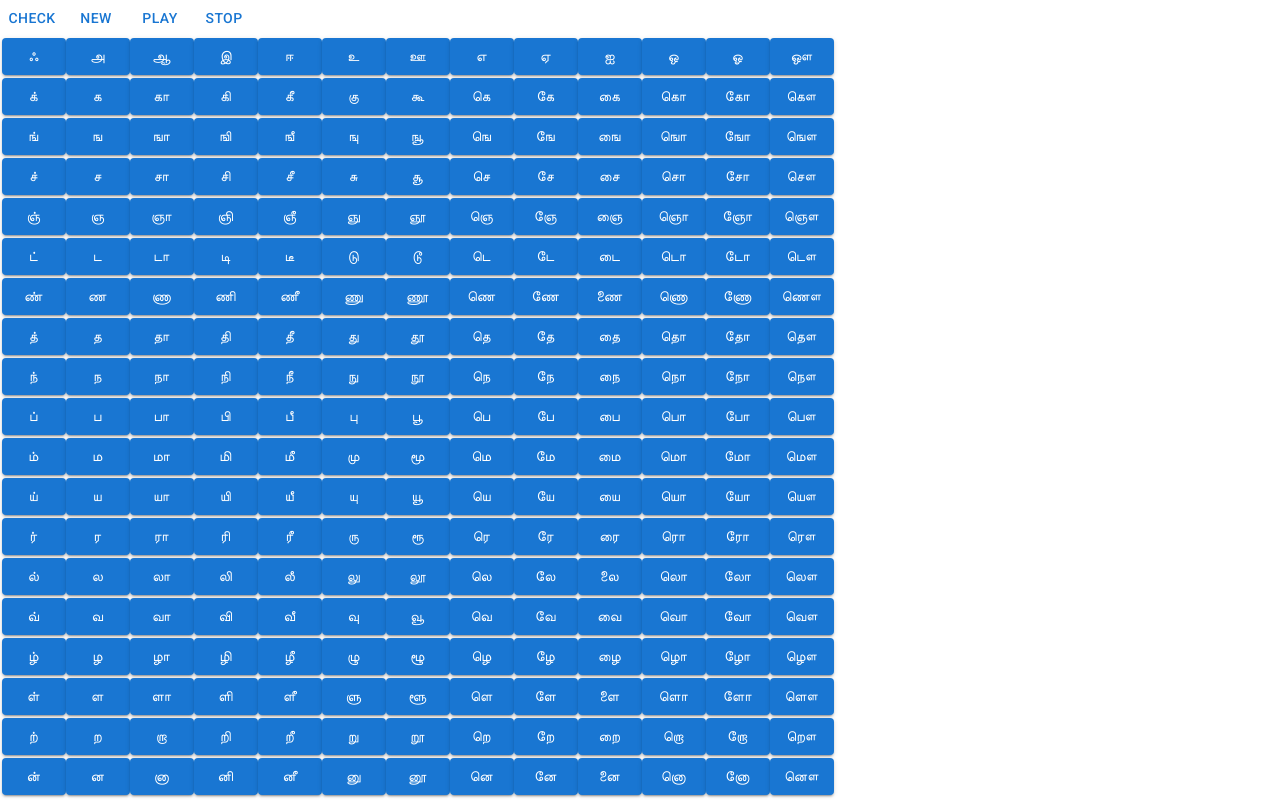
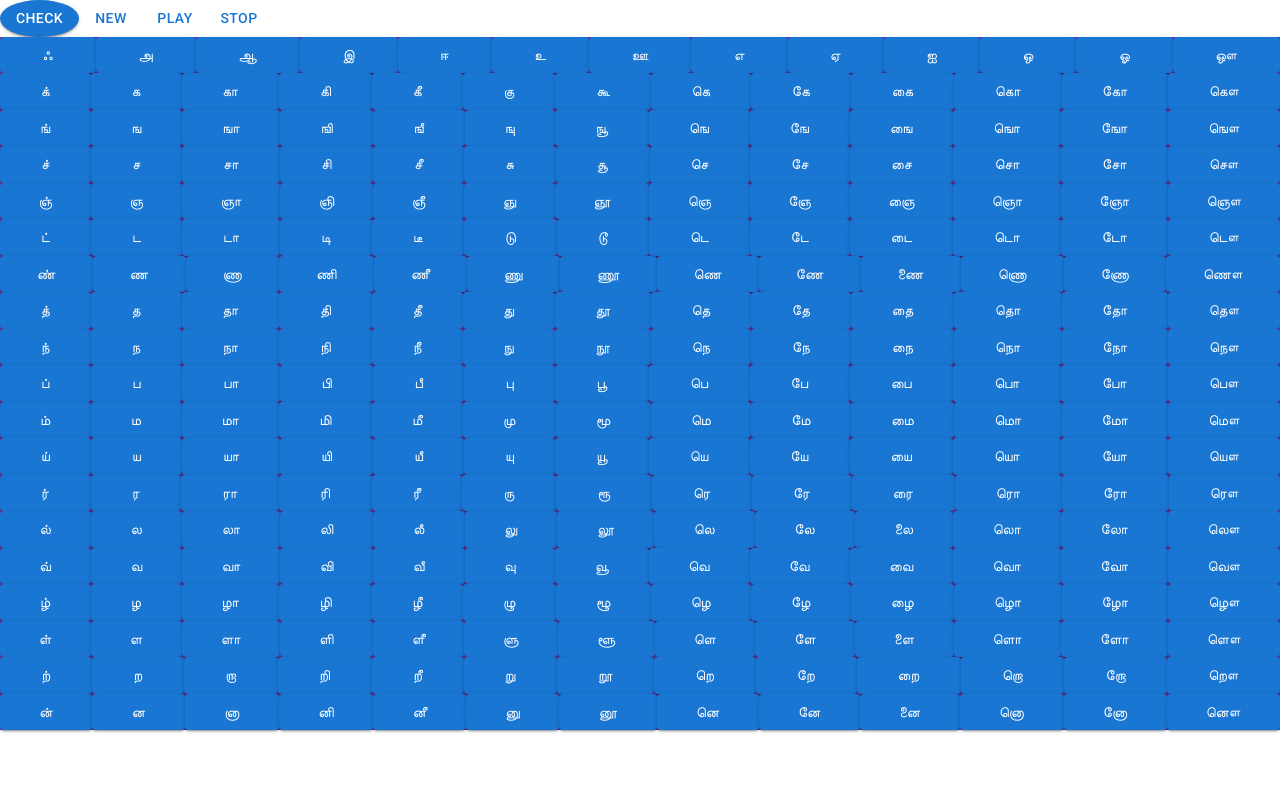
Before and after one commit to aadhavanpl/lang-basics, a React (Create React App) app: page / in a window 1280 px wide. Built offline with nearby package versions, Linux system fonts and the light colour scheme.

Commit message:
testing with css

```diff
--- a/src/App.css
+++ b/src/App.css
@@ -1,9 +1,24 @@
-.App {
-  text-align: center;
-  padding: 1.5px;
+.all-buttons {
   display: flex;
-  height: 37px;
-  width: 50px;
+  flex-direction: column;
+  background-color: rebeccapurple;
+
+}
+
+.row-buttons {
+  display: flex;
+  flex-wrap: nowrap;
+  align-items: center;
+  justify-content: center;
+}
+
+Button {
+  flex-grow: 1;
+  flex-basis: 100;
+}
+
+#che {
+  border-radius: 100%;
 }
 
 .App-logo {
--- a/src/App.js
+++ b/src/App.js
@@ -29,7 +29,7 @@ function AudioPlayer() {
 
 {/* console.log(source); document.getElementById("audiosource").setAttribute('src', source); */}
 
-      <Button onClick={() => {console.log(ans); console.log(final_ans); if(ans===final_ans) { console.log("correct"); final_ans = randomWords(); chooseAudio(final_ans); } else { console.log("incorrect. try again"); }ans = "";}}>Check</Button>
+      <Button id="che" variant = "contained" onClick={() => {console.log(ans); console.log(final_ans); if(ans===final_ans) { console.log("correct"); final_ans = randomWords(); chooseAudio(final_ans); } else { console.log("incorrect. try again"); }ans = "";}}>Check</Button>
       <Button onClick={() => {final_ans = randomWords(); chooseAudio(final_ans)}} type="button">New</Button>
       <Button onClick={() => {play()}} type="button">Play</Button>
       <Button onClick={() => {stop()}} type="button">Stop</Button>
@@ -39,8 +39,8 @@ function AudioPlayer() {
 
 function App() {
   return (
-    <div className='buttons'>
-        <div className='App'>
+    <div className='all-buttons'>
+        <div className='row-buttons'>
           <Button variant = "contained" onClick={() => { ans = ans.concat("ஃ");}}>ஃ</Button>
           <Button variant = "contained" onClick={() => { ans = ans.concat("அ");}}>அ</Button>
           <Button variant = "contained" onClick={() => { ans = ans.concat("ஆ");}}>ஆ</Button>
@@ -56,7 +56,7 @@ function App() {
           <Button variant = "contained" onClick={() => { ans = ans.concat("ஔ");}}>ஔ</Button>
         </div>
 
-        <div className='App'>
+        <div className='row-buttons'>
           <Button variant = "contained" onClick={() => { ans = ans.concat("க்");}}>க்</Button>
           <Button variant = "contained" onClick={() => { ans = ans.concat("க");}}>க</Button>
           <Button variant = "contained" onClick={() => { ans = ans.concat("கா");}}>கா</Button>
@@ -72,7 +72,7 @@ function App() {
           <Button variant = "contained" onClick={() => { ans = ans.concat("கௌ");}}>கௌ</Button>
         </div>
 
-        <div className='App'>
+        <div className='row-buttons'>
           <Button variant = "contained" onClick={() => { ans = ans.concat("ங்");}}>ங்</Button>
           <Button variant = "contained" onClick={() => { ans = ans.concat("ங");}}>ங</Button>
           <Button variant = "contained" onClick={() => { ans = ans.concat("ஙா");}}>ஙா</Button>
@@ -88,7 +88,7 @@ function App() {
           <Button variant = "contained" onClick={() => { ans = ans.concat("ஙௌ");}}>ஙௌ</Button>
         </div>
 
-        <div className='App'>
+        <div className='row-buttons'>
           <Button variant = "contained" onClick={() => { ans = ans.concat("ச்");}}>ச்</Button>
           <Button variant = "contained" onClick={() => { ans = ans.concat("ச");}}>ச</Button>
           <Button variant = "contained" onClick={() => { ans = ans.concat("சா");}}>சா</Button>
@@ -104,7 +104,7 @@ function App() {
           <Button variant = "contained" onClick={() => { ans = ans.concat("சௌ");}}>சௌ</Button>
         </div>
 
-        <div className='App'>
+        <div className='row-buttons'>
           <Button variant = "contained" onClick={() => { ans = ans.concat("ஞ்");}}>ஞ்</Button>
           <Button variant = "contained" onClick={() => { ans = ans.concat("ஞ");}}>ஞ</Button>
           <Button variant = "contained" onClick={() => { ans = ans.concat("ஞா");}}>ஞா</Button>
@@ -120,7 +120,7 @@ function App() {
           <Button variant = "contained" onClick={() => { ans = ans.concat("ஞௌ");}}>ஞௌ</Button>
         </div>
 
-        <div className='App'>
+        <div className='row-buttons'>
           <Button variant = "contained" onClick={() => { ans = ans.concat("ட்");}}>ட்</Button>
           <Button variant = "contained" onClick={() => { ans = ans.concat("ட");}}>ட</Button>
           <Button variant = "contained" onClick={() => { ans = ans.concat("டா");}}>டா</Button>
@@ -136,7 +136,7 @@ function App() {
           <Button variant = "contained" onClick={() => { ans = ans.concat("டௌ");}}>டௌ</Button>
         </div>
 
-        <div className='App'>
+        <div className='row-buttons'>
           <Button variant = "contained" onClick={() => { ans = ans.concat("ண்");}}>ண்</Button>
           <Button variant = "contained" onClick={() => { ans = ans.concat("ண");}}>ண</Button>
           <Button variant = "contained" onClick={() => { ans = ans.concat("ணா");}}>ணா</Button>
@@ -152,7 +152,7 @@ function App() {
           <Button variant = "contained" onClick={() => { ans = ans.concat("ணௌ");}}>ணௌ</Button>
         </div>
 
-        <div className='App'>
+        <div className='row-buttons'>
           <Button variant = "contained" onClick={() => { ans = ans.concat("த்");}}>த்</Button>
           <Button variant = "contained" onClick={() => { ans = ans.concat("த");}}>த</Button>
           <Button variant = "contained" onClick={() => { ans = ans.concat("தா");}}>தா</Button>
@@ -168,7 +168,7 @@ function App() {
           <Button variant = "contained" onClick={() => { ans = ans.concat("தௌ");}}>தௌ</Button>
         </div>
 
-        <div className='App'>
+        <div className='row-buttons'>
           <Button variant = "contained" onClick={() => { ans = ans.concat("ந்");}}>ந்</Button>
           <Button variant = "contained" onClick={() => { ans = ans.concat("ந");}}>ந</Button>
           <Button variant = "contained" onClick={() => { ans = ans.concat("நா");}}>நா</Button>
@@ -184,7 +184,7 @@ function App() {
           <Button variant = "contained" onClick={() => { ans = ans.concat("நௌ");}}>நௌ</Button>
         </div>
 
-        <div className='App'>
+        <div className='row-buttons'>
           <Button variant = "contained" onClick={() => { ans = ans.concat("ப்");}}>ப்</Button>
           <Button variant = "contained" onClick={() => { ans = ans.concat("ப");}}>ப</Button>
           <Button variant = "contained" onClick={() => { ans = ans.concat("பா");}}>பா</Button>
@@ -200,7 +200,7 @@ function App() {
           <Button variant = "contained" onClick={() => { ans = ans.concat("பௌ");}}>பௌ</Button>
         </div>
 
-        <div className='App'>
+        <div className='row-buttons'>
           <Button variant = "contained" onClick={() => { ans = ans.concat("ம்");}}>ம்</Button>
           <Button variant = "contained" onClick={() => { ans = ans.concat("ம");}}>ம</Button>
           <Button variant = "contained" onClick={() => { ans = ans.concat("மா");}}>மா</Button>
@@ -216,7 +216,7 @@ function App() {
           <Button variant = "contained" onClick={() => { ans = ans.concat("மௌ");}}>மௌ</Button>
         </div>
 
-        <div className='App'>
+        <div className='row-buttons'>
           <Button variant = "contained" onClick={() => { ans = ans.concat("ய்");}}>ய்</Button>
           <Button variant = "contained" onClick={() => { ans = ans.concat("ய");}}>ய</Button>
           <Button variant = "contained" onClick={() => { ans = ans.concat("யா");}}>யா</Button>
@@ -233,7 +233,7 @@ function App() {
         </div>
 
 
-        <div className='App'>
+        <div className='row-buttons'>
           <Button variant = "contained" onClick={() => { ans = ans.concat("ர்");}}>ர்</Button>
           <Button variant = "contained" onClick={() => { ans = ans.concat("ர");}}>ர</Button>
           <Button variant = "contained" onClick={() => { ans = ans.concat("ரா");}}>ரா</Button>
@@ -249,7 +249,7 @@ function App() {
           <Button variant = "contained" onClick={() => { ans = ans.concat("ரௌ");}}>ரௌ</Button>
         </div>
 
-        <div className='App'>
+        <div className='row-buttons'>
           <Button variant = "contained" onClick={() => { ans = ans.concat("ல்");}}>ல்</Button>
           <Button variant = "contained" onClick={() => { ans = ans.concat("ல");}}>ல</Button>
           <Button variant = "contained" onClick={() => { ans = ans.concat("லா");}}>லா</Button>
@@ -265,7 +265,7 @@ function App() {
           <Button variant = "contained" onClick={() => { ans = ans.concat("லௌ");}}>லௌ</Button>
         </div>
 
-        <div className='App'>
+        <div className='row-buttons'>
           <Button variant = "contained" onClick={() => { ans = ans.concat("வ்");}}>வ்</Button>
           <Button variant = "contained" onClick={() => { ans = ans.concat("வ");}}>வ</Button>
           <Button variant = "contained" onClick={() => { ans = ans.concat("வா");}}>வா</Button>
@@ -281,7 +281,7 @@ function App() {
           <Button variant = "contained" onClick={() => { ans = ans.concat("வௌ");}}>வௌ</Button>
         </div>
 
-        <div className='App'>
+        <div className='row-buttons'>
           <Button variant = "contained" onClick={() => { ans = ans.concat("ழ்");}}>ழ்</Button>
           <Button variant = "contained" onClick={() => { ans = ans.concat("ழ");}}>ழ</Button>
           <Button variant = "contained" onClick={() => { ans = ans.concat("ழா");}}>ழா</Button>
@@ -297,7 +297,7 @@ function App() {
           <Button variant = "contained" onClick={() => { ans = ans.concat("ழௌ");}}>ழௌ</Button>
         </div>
 
-        <div className='App'>
+        <div className='row-buttons'>
           <Button variant = "contained" onClick={() => { ans = ans.concat("ள்");}}>ள்</Button>
           <Button variant = "contained" onClick={() => { ans = ans.concat("ள");}}>ள</Button>
           <Button variant = "contained" onClick={() => { ans = ans.concat("ளா");}}>ளா</Button>
@@ -313,7 +313,7 @@ function App() {
           <Button variant = "contained" onClick={() => { ans = ans.concat("ளௌ");}}>ளௌ</Button>
         </div>
 
-        <div className='App'>
+        <div className='row-buttons'>
           <Button variant = "contained" onClick={() => { ans = ans.concat("ற்");}}>ற்</Button>
           <Button variant = "contained" onClick={() => { ans = ans.concat("ற");}}>ற</Button>
           <Button variant = "contained" onClick={() => { ans = ans.concat("றா");}}>றா</Button>
@@ -329,7 +329,7 @@ function App() {
           <Button variant = "contained" onClick={() => { ans = ans.concat("றௌ");}}>றௌ</Button>
         </div>
 
-        <div className='App'>
+        <div className='row-buttons'>
           <Button variant = "contained" onClick={() => { ans = ans.concat("ன்");}}>ன்</Button>
           <Button variant = "contained" onClick={() => { ans = ans.concat("ன");}}>ன</Button>
           <Button variant = "contained" onClick={() => { ans = ans.concat("னா");}}>னா</Button>
```
